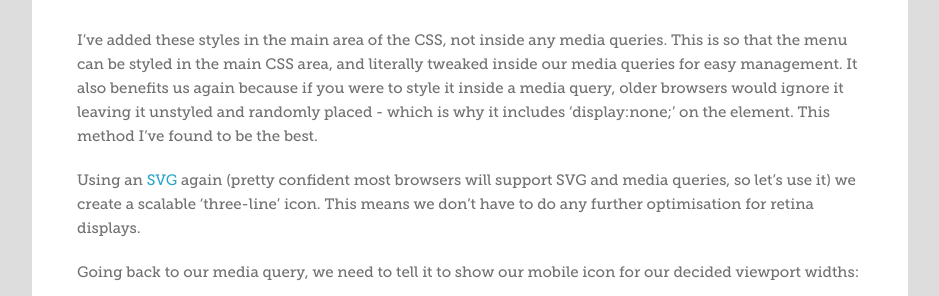
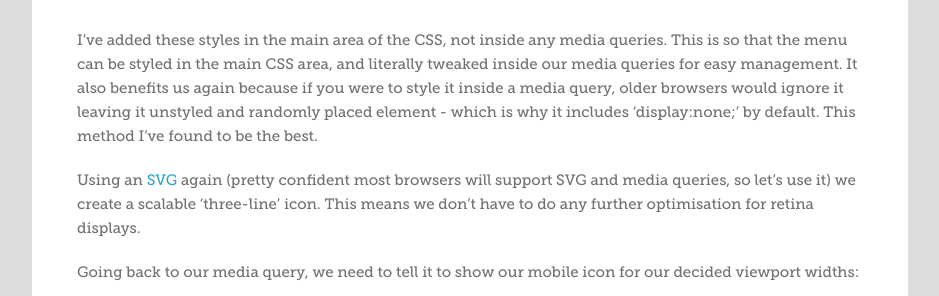
Before and after one commit to lechoo/toddmotto.github.com, a Jekyll site: the page built from _posts/2013-03-12-building-an-html5-responsive-menu-with-media-queries-javascript.md, in a window 1280 px wide and 900 px high, scrolled down 4016 px. Shown: the part 229-525 px from the top of the window, without its empty margins (0-939 px from the left). Built offline with Jekyll 4.4.1, drawn with Linux system fonts in a browser that asks for light colours; Markdown is read by kramdown in place of the engine named in the settings; comment, search, counter and statistics services are not loaded.

Commit message:
Building an HTML5 responsive menu with media queries and javascript

```diff
--- a/_posts/2013-03-12-building-an-html5-responsive-menu-with-media-queries-javascript.md
+++ b/_posts/2013-03-12-building-an-html5-responsive-menu-with-media-queries-javascript.md
@@ -132,7 +132,7 @@ Now we need to style the clickable icon:
 }
 {% endhighlight %}
 
-I've added these styles in the main area of the CSS, not inside any media queries. This is so that the menu can be styled in the main CSS area, and literally tweaked inside our media queries for easy management. It also benefits us again because if you were to style it inside a media query, older browsers would ignore it leaving it unstyled and randomly placed - which is why it includes 'display:none;' on the element. This method I've found to be the best.
+I've added these styles in the main area of the CSS, not inside any media queries. This is so that the menu can be styled in the main CSS area, and literally tweaked inside our media queries for easy management. It also benefits us again because if you were to style it inside a media query, older browsers would ignore it leaving it unstyled and randomly placed element - which is why it includes 'display:none;' by default. This method I've found to be the best.
 
 Using an [SVG](http://toddmotto.com/mastering-svg-use-for-a-retina-web-fallbacks-with-png-script/) again (pretty confident most browsers will support SVG and media queries, so let's use it) we create a scalable 'three-line' icon. This means we don't have to do any further optimisation for retina displays.
 
```
